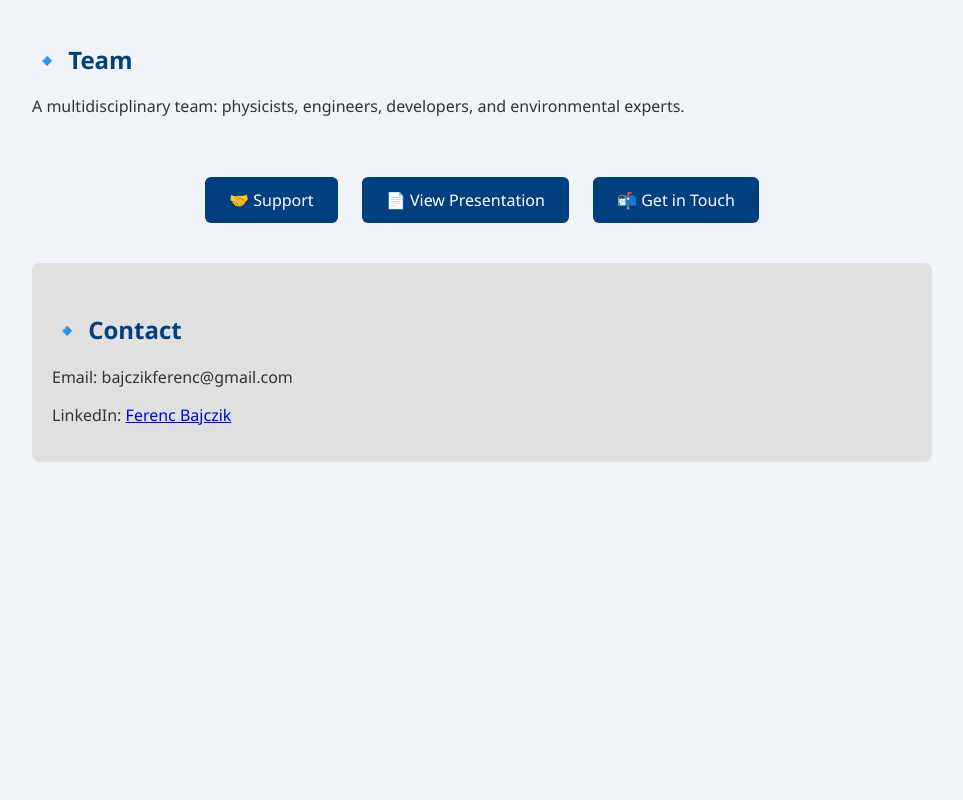
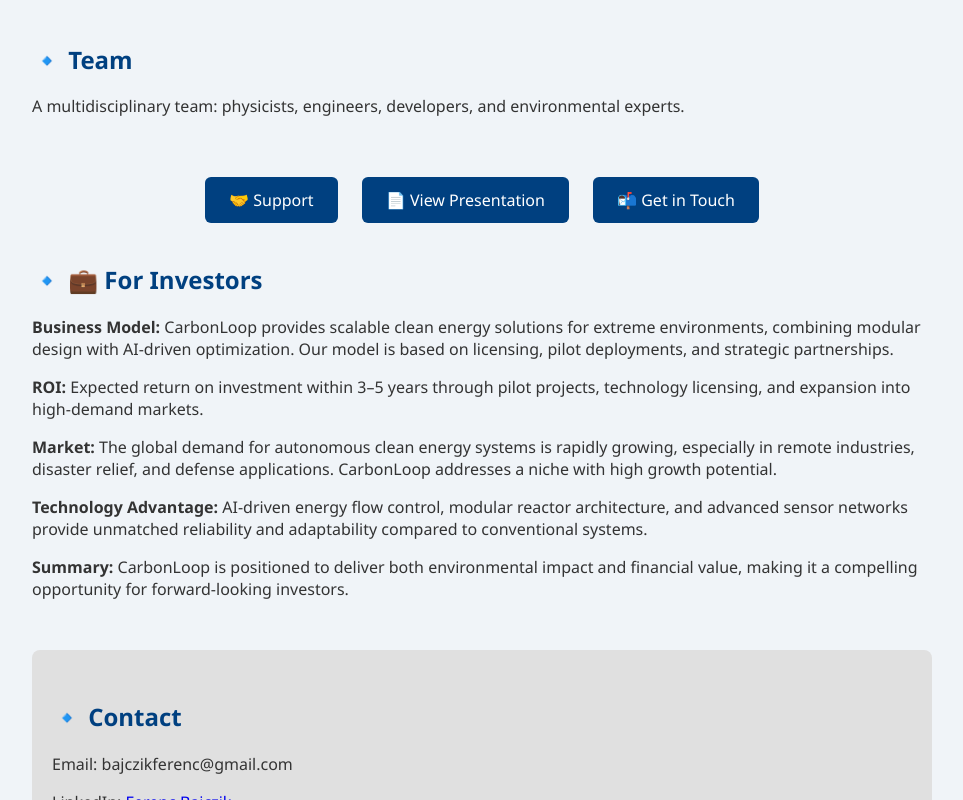
Before and after one commit to CarbonLoop-web/carbonloop, a plain HTML site: page index-en.html in a window 1280 px wide. Shown: the part 1598-2398 px from the top of the page, without its empty margins (158-1121 px from the left). Before the commit the page ends 2130 px from the top, so only its background shows below. Drawn offline with Linux system fonts and the light colour scheme.

Commit message:
Update index-en.html

```diff
--- a/index-en.html
+++ b/index-en.html
@@ -141,6 +141,7 @@
     <a href="#contact">📬 Contact</a>
     <a href="carbonshop.html">📦 CarbonShop</a>
     <a href="carbonintro.html">ℹ️ Project Overview</a>
+    <a href="#investors">💼 Investors</a>
     <a href="index.html">🇭🇺 HU</a>
     <a href="index-en.html">🇬🇧 EN</a>
   </nav>
@@ -190,6 +191,19 @@
       <a href="pdfoldal.html">📄 View Presentation</a>
       <a href="#contact">📬 Get in Touch</a>
     </div>
+    <div class="section" id="investors">
+  <h2>💼 For Investors</h2>
+  <p><strong>Business Model:</strong> CarbonLoop provides scalable clean energy solutions for extreme environments, combining modular design with AI-driven optimization. Our model is based on licensing, pilot deployments, and strategic partnerships.</p>
+
+  <p><strong>ROI:</strong> Expected return on investment within 3–5 years through pilot projects, technology licensing, and expansion into high-demand markets.</p>
+
+  <p><strong>Market:</strong> The global demand for autonomous clean energy systems is rapidly growing, especially in remote industries, disaster relief, and defense applications. CarbonLoop addresses a niche with high growth potential.</p>
+
+  <p><strong>Technology Advantage:</strong> AI-driven energy flow control, modular reactor architecture, and advanced sensor networks provide unmatched reliability and adaptability compared to conventional systems.</p>
+
+  <p><strong>Summary:</strong> CarbonLoop is positioned to deliver both environmental impact and financial value, making it a compelling opportunity for forward-looking investors.</p>
+</div>
+
 
     <div class="section contact" id="contact">
       <h2>Contact</h2>
```
